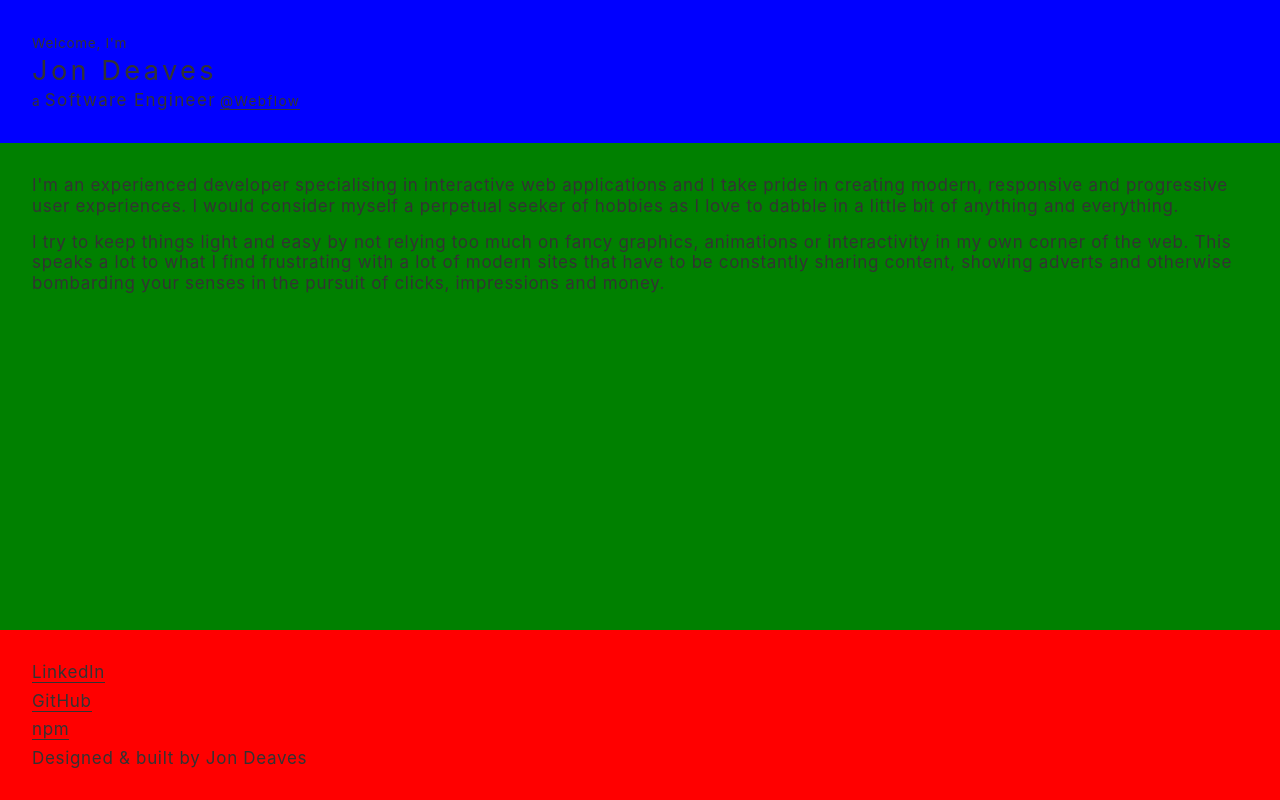
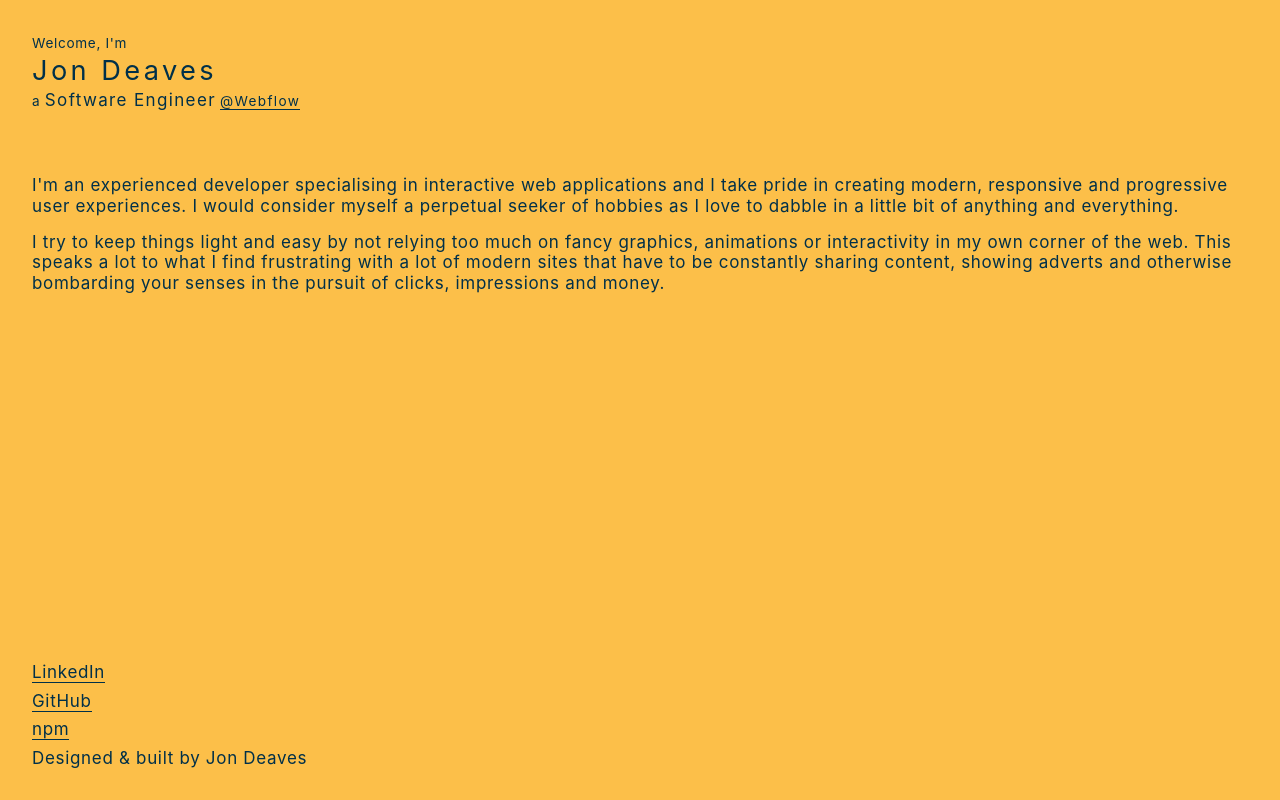
Before and after one commit to jondeaves/jondeaves, a Next.js app: page / in a window 1280 px wide. Built offline with nearby package versions, Linux system fonts and the light colour scheme.

Commit message:
style: move CSS colors to variables

```diff
--- a/styles/globals.css
+++ b/styles/globals.css
@@ -1,4 +1,30 @@
+/*
+.color-primary-0 { color: #41BCD9 }	/* Main Primary color * /
+.color-primary-1 { color: #98E0F1 }
+.color-primary-2 { color: #67CDE5 }
+.color-primary-3 { color: #1FAACB }
+.color-primary-4 { color: #0497BA }
+
+.color-secondary-1-0 { color: #FFC747 }	/* Main Secondary color (1) * /
+.color-secondary-1-1 { color: #FFE29E }
+.color-secondary-1-2 { color: #FFD36E }
+.color-secondary-1-3 { color: #FFBB21 }
+.color-secondary-1-4 { color: #FFB100 }
+
+.color-secondary-2-0 { color: #FF5C47 }	/* Main Secondary color (2) * /
+.color-secondary-2-1 { color: #FFAA9E }
+.color-secondary-2-2 { color: #FF7F6E }
+.color-secondary-2-3 { color: #FF3A21 }
+.color-secondary-2-4 { color: #FF1E00 }
+*/
+
 @import url("./reset.css");
+
+:root {
+  --color-primary-background-color: #fcbf49;
+  --color-primary-font-color: #003049;
+  --color-primary-border-color: #003049;
+}
 
 html,
 body {
@@ -13,7 +39,7 @@ body {
 
 .wrapper {
   align-items: center;
-  background-color: #f0f3f8;
+  background-color: var(--color-primary-background-color);
   display: flex;
   flex-direction: column;
   height: 100vh;
@@ -23,7 +49,7 @@ body {
 
 * {
   box-sizing: border-box;
-  color: #333;
+  color: var(--color-primary-font-color);
 }
 
 header,
@@ -33,12 +59,10 @@ footer {
 }
 
 header {
-  background-color: blue;
   padding: 32px;
 }
 
 footer {
-  background-color: red;
   padding: 32px;
 }
 footer p {
@@ -46,7 +70,6 @@ footer p {
 }
 
 main {
-  background-color: green;
   flex-grow: 2;
   padding: 32px;
 }
@@ -85,12 +108,12 @@ li {
 
 a {
   text-decoration: none;
-  border-bottom: 1px solid #333;
+  border-bottom: 1px solid var(--color-primary-border-color);
   position: relative;
 }
 
 a::after {
-  border-bottom: 1px solid #333;
+  border-bottom: 1px solid var(--color-primary-border-color);
   bottom: 0;
   content: "";
   height: 1px;
@@ -109,7 +132,7 @@ a:visited::after {
 }
 
 .skip-to-content {
-  background-color: #cccccc;
+  background-color: var(--color-primary-background-color);
   border-bottom-left-radius: 2px;
   border-bottom-right-radius: 2px;
   left: 50%;
```
